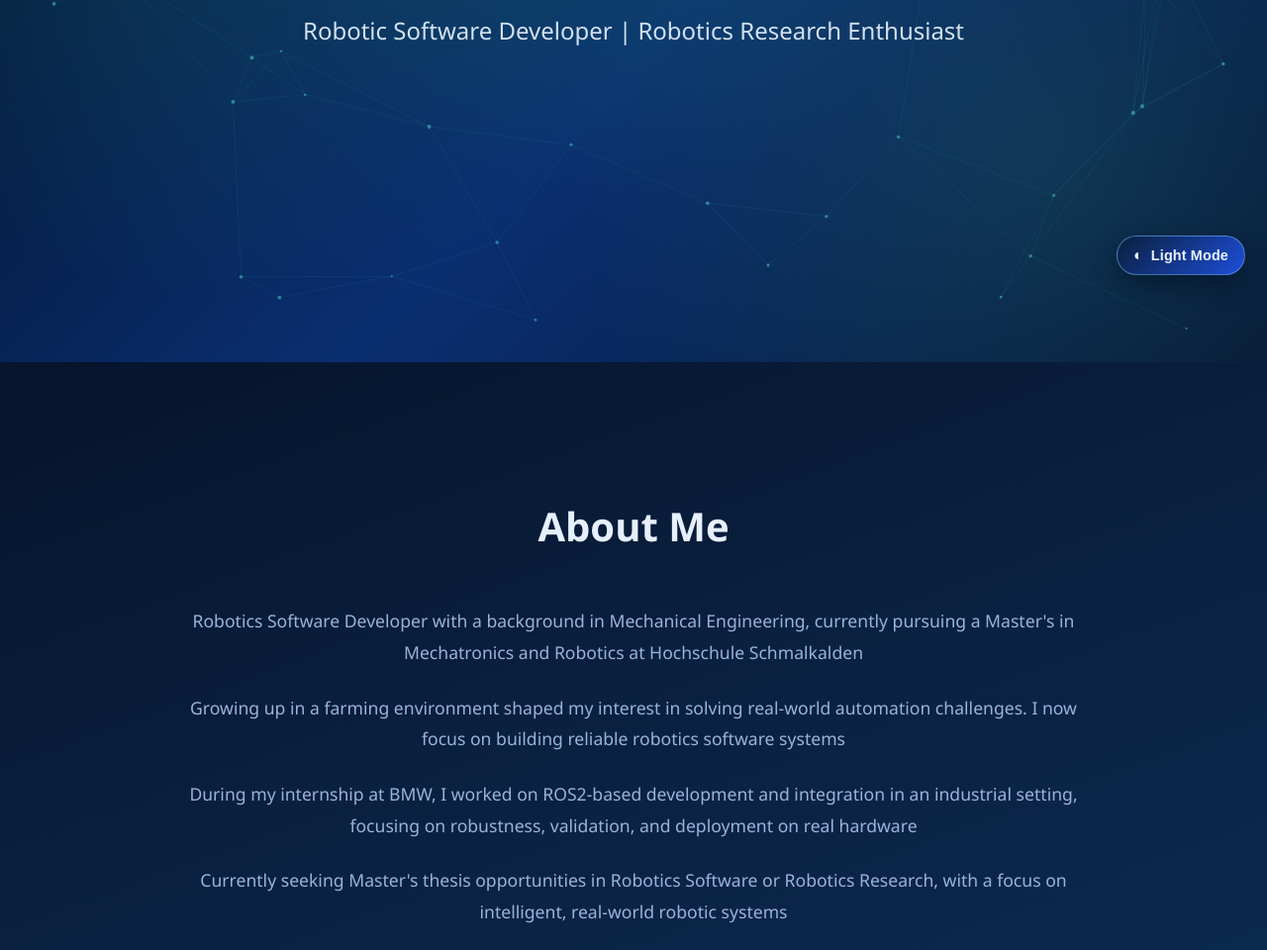
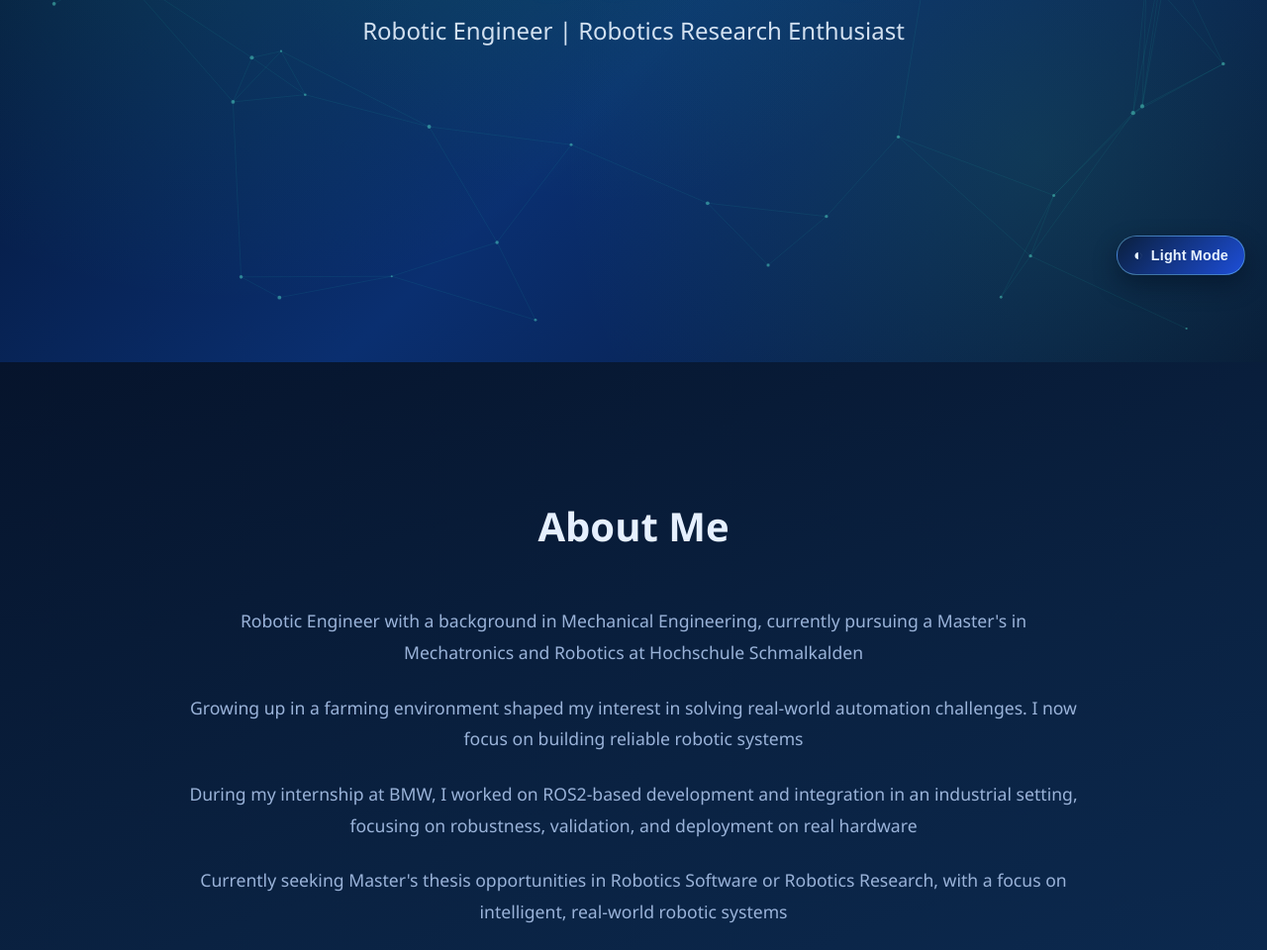
Before and after one commit to venugopalreddykollan/kollan, a plain HTML site: page index.html in a window 1280 px wide. Shown: the part 500-1460 px from the top of the page at 99% size. Drawn offline with Linux system fonts and the light colour scheme.

Commit message:
Update subtitle and about me section to reflect interests in Robotic Engineerposition

```diff
--- a/index.html
+++ b/index.html
@@ -59,7 +59,7 @@
         <div class="container">
             <div class="hero-content">
                 <h1>Hi, I'm <span class="highlight">Venugopal Reddy Kollan</span></h1>
-                <p class="subtitle">Robotic Software Developer | Robotics Research Enthusiast</p>
+                <p class="subtitle">Robotic Engineer | Robotics Research Enthusiast</p>
             </div>
         </div>
     </section>
@@ -70,8 +70,8 @@
             <h2>About Me</h2>
             <div class="about-content">
                 <div class="about-text">
-                    <p>Robotics Software Developer with a background in Mechanical Engineering, currently pursuing a Master's in Mechatronics and Robotics at Hochschule Schmalkalden</p>
-                    <p>Growing up in a farming environment shaped my interest in solving real-world automation challenges. I now focus on building reliable robotics software systems</p>
+                    <p>Robotic Engineer with a background in Mechanical Engineering, currently pursuing a Master's in Mechatronics and Robotics at Hochschule Schmalkalden</p>
+                    <p>Growing up in a farming environment shaped my interest in solving real-world automation challenges. I now focus on building reliable robotic systems</p>
                     <p>During my internship at BMW, I worked on ROS2-based development and integration in an industrial setting, focusing on robustness, validation, and deployment on real hardware</p>
                     <p>Currently seeking Master's thesis opportunities in Robotics Software or Robotics Research, with a focus on intelligent, real-world robotic systems</p>
                 </div>
```
